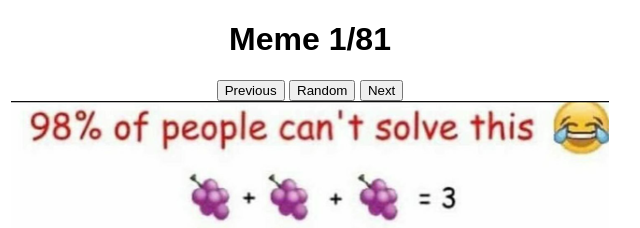
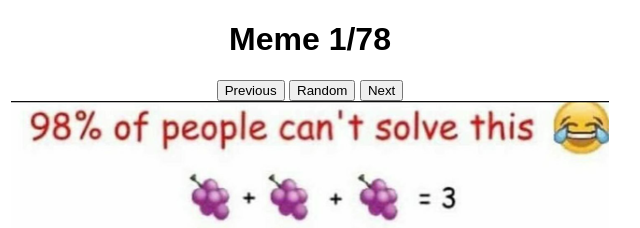
Before and after one commit to UlisseMini/memes, a plain HTML site: page index.html in a window 1280 px wide. Shown: the top 228 px of the page, 330-970 px from the left. Drawn offline with Linux system fonts and the light colour scheme.

Commit message:
Don't show non images

```diff
--- a/index.html
+++ b/index.html
@@ -21,7 +21,7 @@
       this.memes = []
       this.currentMeme = -1
       fetch('files.txt').then(r => r.text()).then(text => {
-        this.memes = text.split('\n')
+        this.memes = text.split('\n').filter(f => f.match(/\.(png|jpg|gif)$/g))
         this.currentMeme = 0
         updateImage()
       })
```
